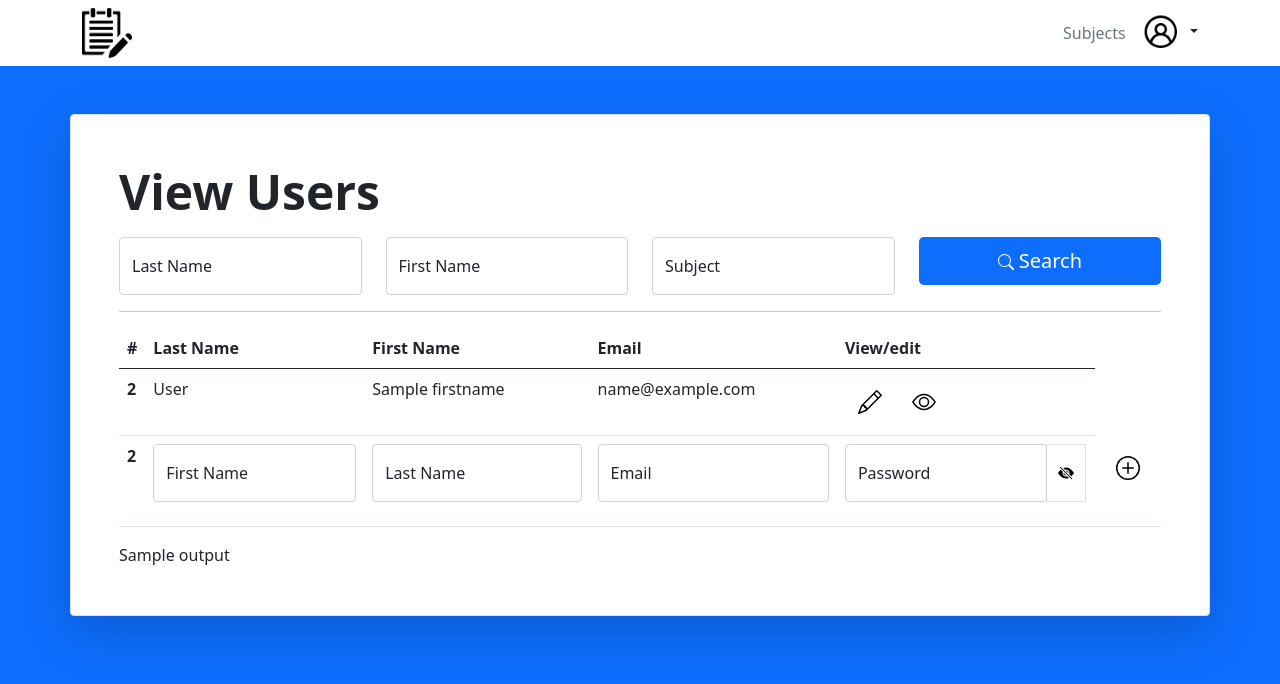
After one commit to JacobTheRanga/13com-assessment, a Flask app: template templates/userview.html in a window 1280 px wide. The commit adds this page. Shown: the top 684 px of the page. Run offline with Flask 2, Linux system fonts and the light colour scheme; the template is opened without the code that fills it: most values are stand-ins (such as "Sample title", 1, 10 or a date in 2020); some libraries are stand-ins or nearby versions.

Commit message:
massive user management update for admin control

```diff
--- a/app.py
+++ b/app.py
@@ -40,6 +40,7 @@ def login():
         session['id'] = userdata['userid']
         session['role'] = userdata['role']
         session['user'] = str(userdata['firstname'] + ' ' +userdata['lastname'])
+        session['edit'] = False
         return redirect(url_for('home'))
 
 @app.route('/logout')
@@ -56,6 +57,26 @@ def permission(role):
     if role == 'admin':
         return True
     raise
+
+@app.route('/selectusersubjects', methods = ['get', 'post'])
+def selectUserSubjects(id, subjects):
+    try:
+        permission(session['role'])
+    except:
+        return redirect(url_for('home'))
+    connection = create_connection()
+    with connection.cursor() as cursor:
+        cursor.execute('delete from usersubjects\
+                                where userid=%s',
+                                id)
+        for subject in subjects:
+            cursor.execute('insert into usersubjects\
+                            (userid, subjectid)\
+                            values (%s, %s)',
+                            (id, subject)
+            )
+        connection.commit()
+    return redirect(url_for('viewUserSubjects', id=id))
 
 @app.route('/selectsubjects', methods = ['get', 'post'])
 def selectSubject():
@@ -75,6 +96,11 @@ def selectSubject():
                 return redirect(url_for('subjects'))
             if cursor.fetchall() == ():
                 return redirect(url_for('subjects'))
+        try:
+            permission(session['role'])
+            return selectUserSubjects(request.args.get('userid'), subjects)
+        except:
+            pass
         cursor.execute('delete from usersubjects\
                             where userid=%s',
                             session['id'])
@@ -89,6 +115,11 @@ def selectSubject():
 
 @app.route('/subjects', methods = ['get', 'post'])
 def subjects():
+    try:
+        permission(session['role'])
+        session['edit'] = False
+    except:
+        pass
     if not session:
         return redirect(url_for('login'))
     connection = create_connection()
@@ -150,6 +181,45 @@ def addSubject():
             pass
     return redirect(url_for('subjects'))
 
+@app.route('/adduser', methods = ['get', 'post'])
+def addUser():
+    try:
+        permission(session['role'])
+    except:
+        return redirect(url_for('home'))
+    connection = create_connection()
+    with connection.cursor() as cursor:
+        try:
+            cursor.execute('insert into users (firstname, lastname, email, password)\
+                            values (%s, %s, %s, %s)',
+                            (
+                                request.form['addfirstname'],
+                                request.form['addlastname'],
+                                request.form['addemail'],
+                                pbkdf2_sha256.hash(request.form['addpassword'])
+                            ))
+            connection.commit()
+        except:
+            pass
+    return redirect(url_for('viewUsers'))
+
+@app.route('/deleteuser', methods = ['get', 'post'])
+def deleteUser():
+    try:
+        permission(session['role'])
+    except:
+        return redirect(url_for('home'))
+    userid = request.args.get('id')
+    connection = create_connection()
+    with connection.cursor() as cursor:
+        try:
+            cursor.execute('delete from usersubjects where userid = %s', userid)
+            cursor.execute('delete from users where userid = %s', userid)
+            connection.commit()
+        except:
+            pass
+    return redirect(url_for('viewUsers'))
+
 @app.route('/editsubject', methods = ['get', 'post'])
 def editSubject():
     try:
@@ -161,7 +231,10 @@ def editSubject():
     with connection.cursor() as cursor:
         if request.method != 'POST':
             cursor.execute('select * from subjects where subjectid = %s', subjectid)
-            return render_template('editSubject.html', subjectid = subjectid, subjectdata = cursor.fetchone())
+            subjectdata = cursor.fetchone()
+            if subjectdata == None:
+                return redirect(url_for('subjects'))
+            return render_template('editSubject.html', subjectid = subjectid, subjectdata = subjectdata)
         try:
             cursor.execute('update subjects set\
                             subjectname = %s,\
@@ -179,5 +252,72 @@ def editSubject():
             pass
     return redirect(url_for('subjects'))
 
+@app.route('/viewusers', methods = ['get', 'post'])
+def viewUsers():
+    try:
+        permission(session['role'])
+    except:
+        return redirect(url_for('home'))
+    connection = create_connection()
+    with connection.cursor() as cursor:
+        if request.method != 'POST':
+            cursor.execute('select * from users where role="user"')
+            userdata = cursor.fetchall()
+            return render_template('userview.html', users=userdata)
+
+@app.route('/edituser', methods = ['get', 'post'])
+def editUser():
+    try:
+        permission(session['role'])
+    except:
+        return redirect(url_for('home'))
+    userid = request.args.get('id')
+    connection = create_connection()
+    with connection.cursor() as cursor:
+        if request.method != 'POST':
+            cursor.execute('select * from users where userid = %s', userid)
+            userdata = cursor.fetchone()
+            if userdata == None:
+                return redirect(url_for('viewUsers'))
+            return render_template('edituser.html', userid = userid, userdata = userdata)
+        try:
+            cursor.execute('update users set\
+                            firstname = %s,\
+                            lastname = %s,\
+                            email = %s,\
+                            password = %s\
+                            where userid = %s',
+                            (
+                                request.form['firstname'],
+                                request.form['lastname'],
+                                request.form['email'],
+                                pbkdf2_sha256.hash(request.form['password']),
+                                userid
+                            ))
+            connection.commit()
+        except:
+            pass
+    return redirect(url_for('viewUsers'))
+
+@app.route('/viewusersubjects')
+def viewUserSubjects():
+    try:
+        permission(session['role'])
+        session['edit'] = True
+    except:
+        return redirect(url_for('home'))
+    userid = request.args.get('id')
+    connection = create_connection()
+    with connection.cursor() as cursor:
+        cursor.execute('select * from users where userid = %s', userid)
+        userdata = cursor.fetchone()
+        cursor.execute('select * from subjects')
+        subjects = cursor.fetchall()
+        cursor.execute('select subjectid from usersubjects where userid = %s', userid)
+        session['selected'] = []
+        for i in cursor.fetchall():
+            session['selected'].append(i['subjectid'])
+    return render_template('subjects.html', user = userdata, subjects = subjects)
+
 if __name__ == "__main__":
     app.run(host='localhost', port=os.environ.get('PORT'))
--- a/static/js/main.js
+++ b/static/js/main.js
@@ -3,7 +3,8 @@ const names = ['edit',
                  'submit',
                  'cancel',
                  'add',
-                 'view'
+                 'view',
+                 'infoview'
                 ];
 const icons = {
     'pencil':'pencil-fill',
@@ -11,7 +12,8 @@ const icons = {
     'check-circle':'check-circle-fill',
     'x-circle':'x-circle-fill',
     'plus-circle':'plus-circle-fill',
-    'eye-slash-fill':'eye-fill'
+    'eye-slash-fill':'eye-fill',
+    'eye':'eye-fill'
 };
 
 const subjectButtons = document.querySelectorAll('.btn-select');
@@ -25,8 +27,9 @@ function load(){
         try{
             sessionStorage.getItem('selectedSubjects').length;
             if (sessionStorage.getItem('selectedSubjects') == ['']) throw 'no data';
+            if (selectedSubmit.getAttribute('userid') != 'user') throw 'admin is here';
         }catch{
-            sessionStorage.setItem('selectedSubjects', eval(selectedSubmit.getAttribute('selectedSubjects')));
+            try{sessionStorage.setItem('selectedSubjects', eval(selectedSubmit.getAttribute('selectedSubjects')));}catch{}
         }
         subjectSelectionLoad();
     }
@@ -37,7 +40,7 @@ load();
 const iconList = document.querySelectorAll('.'+names.join(',.'));
 
 iconList.forEach(icon => {
-    if (!Object.values(icon.classList).includes('btn-select')){
+    if (!Object.values(icon.classList).includes('btn-select') || !Object.values(icon.classList).includes('view')){
         icon.addEventListener('mouseover', iconToggle);
         icon.addEventListener('mouseout', iconToggle);
     }
@@ -68,7 +71,12 @@ function selected(id){
 function maxSubjects(){
     try{
         selectedSubmit.disabled = false;
-        selectedSubmit.setAttribute('onclick', `location.href = './selectsubjects?id=${sessionStorage.getItem('selectedSubjects')}'`);
+        if (selectedSubmit.getAttribute('userid') == 'user'){
+            selectedSubmit.setAttribute('onclick', `location.href = './selectsubjects?id=${sessionStorage.getItem('selectedSubjects')}'`);
+        }
+        else{
+            selectedSubmit.setAttribute('onclick', `location.href = './selectsubjects?id=${sessionStorage.getItem('selectedSubjects')}&userid=${selectedSubmit.getAttribute('userid')}'`);
+        }
         document.querySelectorAll('.btn-select').forEach(button => {
             if (!Object.values(button.classList).includes('disabled-select') && !Object.values(button.classList).includes('selected')) {
                 button.classList.add('disabled-select');
@@ -129,7 +137,7 @@ function cancelSubject(id){
 function passwordView() {
     const type = password.getAttribute('type') == 'password' ? 'text' : 'password';
     password.setAttribute('type', type);
-    iconToggle('togglePassword', 'view');
+    iconToggle({currentTarget: togglePassword});
 }
 
 function error(error) {
--- a/templates/editSubject.html
+++ b/templates/editSubject.html
@@ -1,6 +1,8 @@
 {% extends 'form.html' %}
 
 {% block title %}Edit Subject{% endblock %}
+
+{% block icon %}{{url_for('static', filename='img/pencil-fill.svg')}}{% endblock %}
 
 {% block form %}
 <h1>{{subjectdata['subjectname']}}</h1>
--- a/templates/form.html
+++ b/templates/form.html
@@ -3,7 +3,7 @@
 {% block main %}
 <div class="position-absolute translate-middle top-50 start-50 text-center container col-lg-3 col-sm px-5 py-5 shadow-lg border rounded bg-white">
     <form method="post">
-        <img src="{{url_for('static', filename='img/subject.png')}}" height="80" width="80">
+        <img src="{% block icon %}{% endblock %}" height="80" width="80">
         <p class="display-1 fw-bold pb-3">{% block title %}{% endblock %}</p>
         <hr class="my-3">
         {% block form %}{% endblock %}
--- a/templates/layout.html
+++ b/templates/layout.html
@@ -15,14 +15,19 @@
                 Subjects
               </a>
             </li>
+            {% if session['role'] == 'admin' %}
+            <li>
+              <a href="{{url_for('viewUsers')}}" class="nav-link text-secondary">
+                View Users
+              </a>
+            </li>
+            {% endif %}
             <div class="dropdown text-end">
               <a href="#" class="d-block link-dark text-decoration-none dropdown-toggle" id="dropdownUser1" data-bs-toggle="dropdown" aria-expanded="false">
                 {{session['user']}}
                 <img src="{{url_for('static', filename='img/account.png')}}" alt="account" width="40" height="40" class="rounded-circle">
               </a>
               <ul class="dropdown-menu text-small" aria-labelledby="dropdownUser1">
-                <li><a class="dropdown-item" href="#">Dashboard</a></li>
-                <li><hr class="dropdown-divider"></li>
                 <li><a class="dropdown-item" href="{{url_for('logout')}}">Logout<img src ="{{url_for('static', filename='img/logout.png')}}" width="20" height="20" class="ms-3"></a></li>
               </ul>
             </div>
--- a/templates/login.html
+++ b/templates/login.html
@@ -1,6 +1,8 @@
 {% extends 'form.html' %}
 
 {% block title %}Login{% endblock %}
+
+{% block icon %}{{url_for('static', filename='img/subject.png')}}{% endblock %}
 
 {% block form %}
 <div class="form-floating">
@@ -13,7 +15,7 @@
         <label for="password">Password</label>
     </div>
     <div for="password" class="border d-flex align-items-center justify-content-center col-2">
-        <img src="{{url_for('static', filename='img/eye-slash-fill.svg')}}" class="btn" id="togglePassword" onclick="passwordView()">
+        <img src="{{url_for('static', filename='img/eye-slash-fill.svg')}}" class="btn view" id="togglePassword" onclick="passwordView()">
     </div>
 </div>
 
--- /dev/null
+++ b/templates/userview.html
@@ -0,0 +1,100 @@
+{% extends 'layout.html' %}
+
+{% block title %}View Users{% endblock %}
+
+{% block body %}
+<form method="post">
+    <div class="row">
+        <div class="col-auto me-auto order-1 text-center">
+            <p class="display-5 fw-bold">View Users</p>
+        </div>
+    </div>
+    <div class="row">
+        <div class="col">
+            <div class="form-floating">
+                <input type="text" name="lastname" class="form-control" id="lastname" placeholder="lastname">
+                <label for="lastname">Last Name</label>
+            </div>
+        </div>
+        <div class="col">
+            <div class="form-floating">
+                <input type="text" name="firstname" class="form-control" id="firstname" placeholder="firstname">
+                <label for="firstname">First Name</label>
+            </div>
+        </div>
+        <div class="col">
+            <div class="form-floating">
+                <input type="text" name="subject" class="form-control" id="subject" placeholder="subject">
+                <label for="subject">Subject</label>
+            </div>
+        </div>
+        <div class="col">
+            <button class="w-100 btn btn-lg bg-primary text-white" type="submit"><img src="{{url_for('static', filename='img/search.svg')}}"> Search</button>
+        </div>
+    </div>
+</form>
+<hr class="my-3">
+<table class="table">
+    <thead>
+        <tr>
+            <th scope="col">#</th>
+            <th scope="col">Last Name</th>
+            <th scope="col">First Name</th>
+            <th scope="col">Email</th>
+            <th scope="col">View/edit</th>
+        </tr>
+    </thead>
+    <tbody id="tbody">
+        {% for user in users %}
+        <tr>
+            <th scope="row">{{users.index(user)+1}}</th>
+            <td>{{user['lastname']}}</td>
+            <td>{{user['firstname']}}</td>
+            <td>{{user['email']}}</td>
+            <td>
+                <a href="{{url_for('editUser')}}?id={{user['userid']}}"><img src="{{url_for('static', filename='img/pencil.svg')}}" height="50" width="50" class="btn edit"></a>
+                <a href="{{url_for('viewUserSubjects')}}?id={{user['userid']}}"><img src="{{url_for('static', filename='img/eye.svg')}}" height="50" width="50" class="btn infoview"></a>
+            </td>
+        </tr>
+        {% endfor %}
+        <form method="post" action="{{url_for('addUser')}}">
+            <tr>
+                <th scope="row">{{users|length+1}}</th>
+                <td>
+                    <div class="form-floating">
+                        <input type="text" name="addfirstname" class="form-control" id="addfirstname" placeholder="addfirstname" required>
+                        <label for="addfirstname">First Name</label>
+                    </div>
+                </td>
+                <td>
+                    <div class="form-floating">
+                        <input type="text" name="addlastname" class="form-control" id="addlastname" placeholder="addlastname" required>
+                        <label for="addlastname">Last Name</label>
+                    </div>
+                </td>
+                <td>
+                    <div class="form-floating">
+                        <input type="text" name="addemail" class="form-control" id="addemail" placeholder="addemail" required>
+                        <label for="addemail">Email</label>
+                    </div>
+                </td>
+                <td>
+                    <div class="input-group mb-3">
+                        <div class="form-floating col-10">
+                            <input type="password" name="addpassword" class="form-control" id="addpassword" placeholder="addpassword" required>
+                            <label for="addpassword">Password</label>
+                        </div>
+                        <div for="password" class="border d-flex align-items-center justify-content-center col-2">
+                            <img src="{{url_for('static', filename='img/eye-slash-fill.svg')}}" class="btn view" id="togglePassword" onclick="passwordView()">
+                        </div>
+                    </div>
+                </td>
+                <td>
+                    <input type="image" class="btn add" src="{{url_for('static', filename='img/plus-circle.svg')}}" height="50" width="50" id="addSubject">
+                </td>
+            </tr>
+        </form>
+    </tbody>
+</table>
+<p id="errorMessage" error=""></p>
+{% endblock %}
```
Also changed, not shown: templates/edituser.html (added, +35 -0 lines), templates/subjects.html (+10 -5 lines), static/img/eye.svg (added), static/img/search.svg (added).
